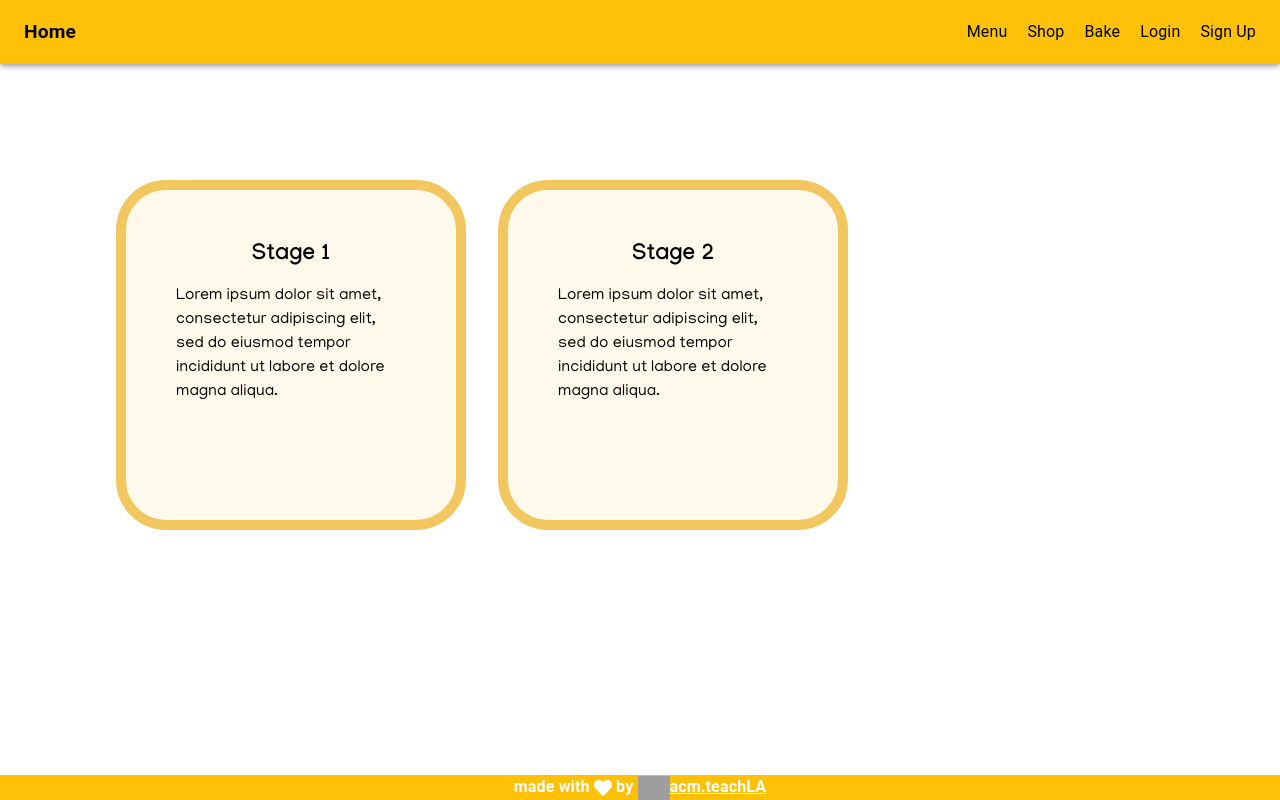
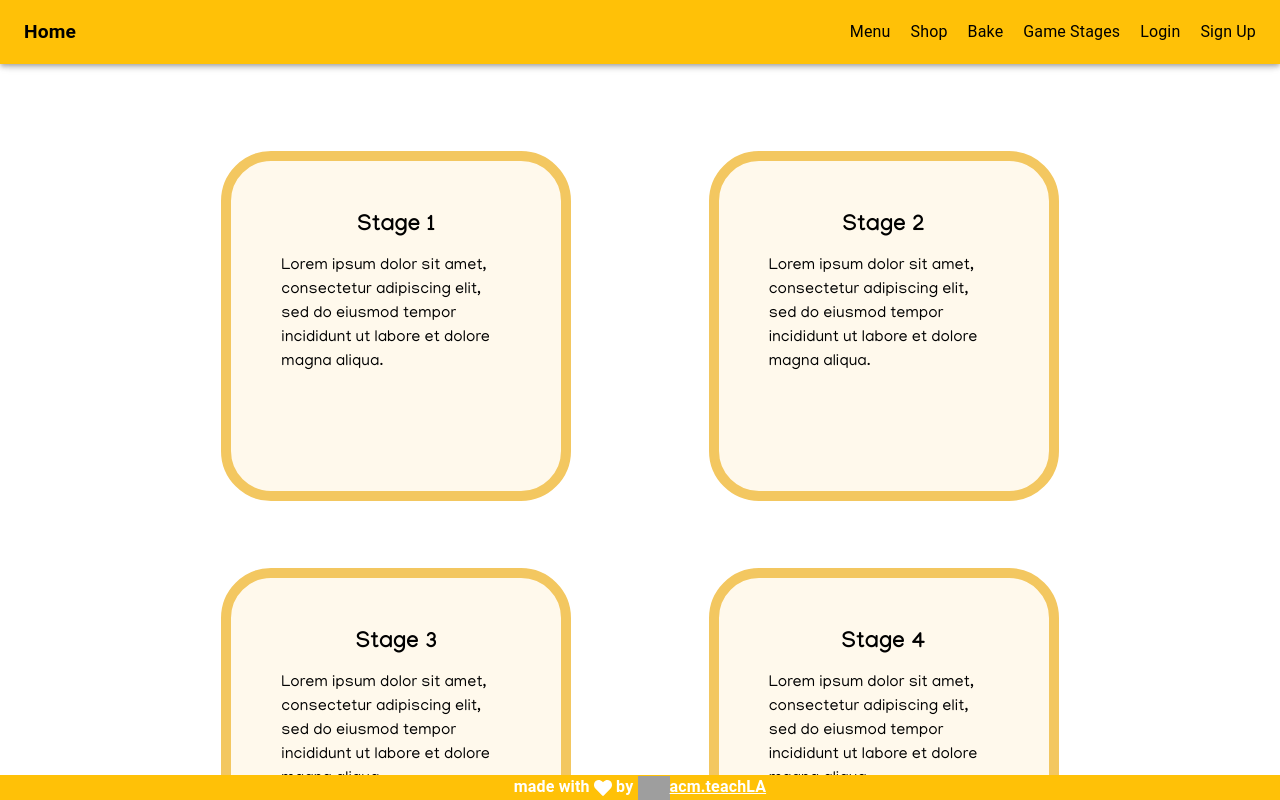
Before and after one commit to uclaacm/cookie-jar, a React (Vite) app: page /gamestages in a window 1280 px wide. Built offline with nearby package versions, Linux system fonts and the light colour scheme; grey boxes are pictures that could not be loaded.

Commit message:
Move Game Stages button to top nav bar, and add more placeholder stages

```diff
--- a/src/components/GameStages.tsx
+++ b/src/components/GameStages.tsx
@@ -15,6 +15,26 @@ const GameStages: React.FC = () => {
             name="Stage 2"
             description="Lorem ipsum dolor sit amet, consectetur adipiscing elit, sed do eiusmod tempor incididunt ut labore et dolore magna aliqua."
         />
+        <GameStageCard
+            to="/stage3"
+            name="Stage 3"
+            description="Lorem ipsum dolor sit amet, consectetur adipiscing elit, sed do eiusmod tempor incididunt ut labore et dolore magna aliqua."
+        />
+        <GameStageCard
+            to="/stage4"
+            name="Stage 4"
+            description="Lorem ipsum dolor sit amet, consectetur adipiscing elit, sed do eiusmod tempor incididunt ut labore et dolore magna aliqua."
+        />
+        <GameStageCard
+            to="/stage5"
+            name="Stage 5"
+            description="Lorem ipsum dolor sit amet, consectetur adipiscing elit, sed do eiusmod tempor incididunt ut labore et dolore magna aliqua."
+        />
+        <GameStageCard
+            to="/stage6"
+            name="Stage 6"
+            description="Lorem ipsum dolor sit amet, consectetur adipiscing elit, sed do eiusmod tempor incididunt ut labore et dolore magna aliqua."
+        />
     </div>
   );
 };
--- a/src/components/Home.tsx
+++ b/src/components/Home.tsx
@@ -125,11 +125,6 @@ const Home: React.FC = () => {
         <Link to="/stage1">
           <Button className="start-button">Start Baking</Button>
         </Link>
-        <br />
-        <br />
-        <Link to="/gamestages">
-          <Button className="start-button">View Game Stages</Button>
-        </Link>
       </div>
 
       {/* Right Column: Cookie Jar Animation */}
--- a/src/components/Layout.tsx
+++ b/src/components/Layout.tsx
@@ -66,6 +66,9 @@ const Layout: React.FC<LayoutProps> = ({ children }) => {
             <Link to="/bake" style={{ color: 'black', textDecoration: 'none' }}>
               Bake
             </Link>
+            <Link to="/gamestages" style={{ color: 'black', textDecoration: 'none' }}>
+              Game Stages
+            </Link>
             <Link to="/login" style={{ color: 'black', textDecoration: 'none' }}>
               Login
             </Link>
--- a/src/styles/GameStages.scss
+++ b/src/styles/GameStages.scss
@@ -1,6 +1,7 @@
 .game-stage-cards-container {
     display: flex;
     flex-wrap: wrap;
+    justify-content: space-evenly;
     padding: 100px;
     row-gap: 2.2rem;
 }
```
